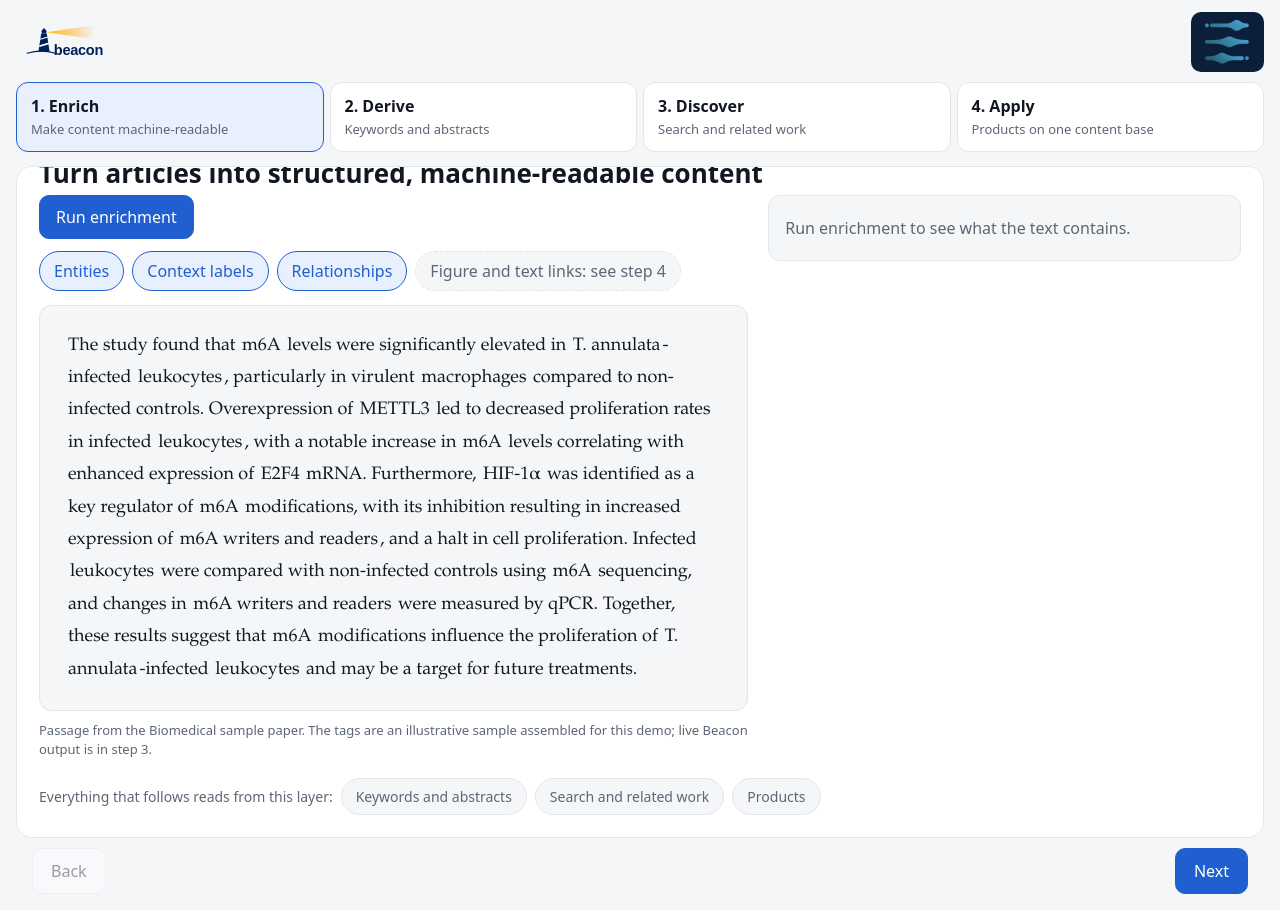
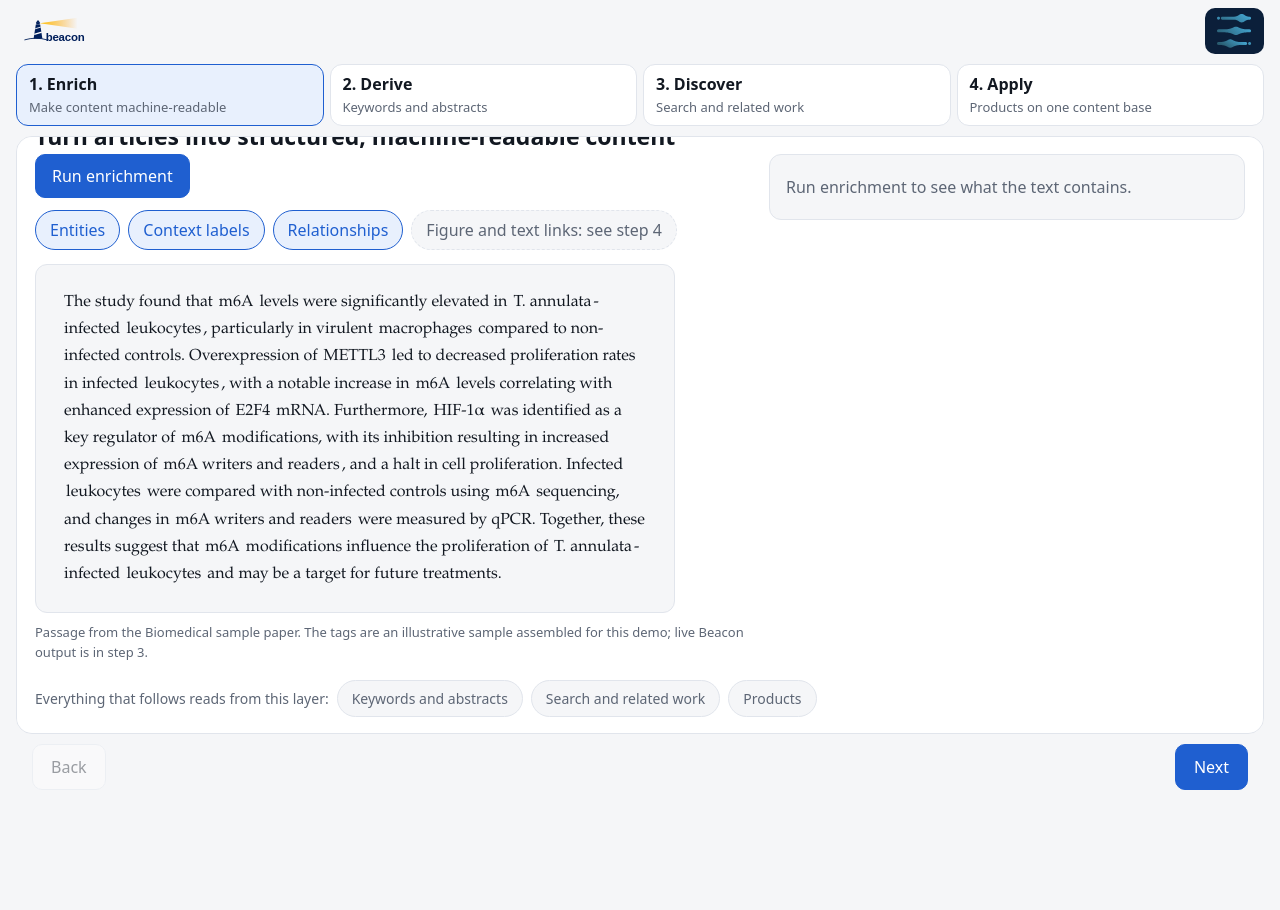
Before and after one commit to Shikha-SShikha/AI-Capabilities, a plain HTML site: page index.html in a window 1280 px wide. After the commit the page ends 800 px from the top, so only its background shows below. Drawn offline with Linux system fonts and the light colour scheme.

Commit message:
Fit demo to one screen: lock page height, tighten header, steps and Derive text
Co-Authored-By: Claude Sonnet 5 <noreply@anthropic.com>

```diff
--- a/index.html
+++ b/index.html
@@ -6,27 +6,28 @@
 <style>
 :root{--bg:#f5f6f8;--fg:#121821;--muted:#5d6675;--card:#ffffff;--line:#e1e5ec;--accent:#1f5fd0;--accent-soft:#e8f0fd;--ok:#1d7a4a;--ok-soft:#e6f5ec;--warn:#945700;--warn-soft:#fff1d1;--bad:#b3261e;--bad-soft:#fde8e6;--org-bg:#e6f5ec;--org-fg:#1d7a4a;--cell-bg:#e8f0fd;--cell-fg:#1a54b8;--gene-bg:#f3ecfc;--gene-fg:#6a3fbf;--mod-bg:#fff0d1;--mod-fg:#945700}
 *{box-sizing:border-box}
-body{margin:0;background:var(--bg);color:var(--fg);font:16px/1.5 system-ui,-apple-system,"Segoe UI",Roboto,sans-serif}
+html,body{height:100%}
+body{margin:0;background:var(--bg);color:var(--fg);font:16px/1.5 system-ui,-apple-system,"Segoe UI",Roboto,sans-serif;display:flex;flex-direction:column;overflow:hidden}
 :focus-visible{outline:2px solid var(--accent);outline-offset:2px}
 button{font:inherit;color:inherit}
-header{padding:12px 16px 0;display:flex;align-items:center;justify-content:space-between;gap:12px;flex-wrap:wrap}
-.brand-logo{height:56px;width:auto;display:block}
-.tnq-logo{height:44px;width:auto;display:block;background:#0b1f3a;border-radius:10px;padding:8px 14px;box-sizing:content-box}
+header{padding:8px 16px 0;display:flex;align-items:center;justify-content:space-between;gap:12px;flex-wrap:wrap}
+.brand-logo{height:44px;width:auto;display:block}
+.tnq-logo{height:34px;width:auto;display:block;background:#0b1f3a;border-radius:10px;padding:6px 12px;box-sizing:content-box}
 .hbtn{border:0;background:none;color:var(--muted);font-size:13px;cursor:pointer;padding:4px 8px;border-radius:8px}
 .hbtn:hover{color:var(--fg)}
 .steps{display:grid;grid-template-columns:repeat(auto-fit,minmax(150px,1fr));gap:6px;margin:10px 0 0;padding:0 16px}
-.steps button{text-align:left;padding:11px 14px;border-radius:12px;border:1px solid var(--line);background:var(--card);cursor:pointer}
+.steps button{text-align:left;padding:7px 12px;border-radius:12px;border:1px solid var(--line);background:var(--card);cursor:pointer}
 .steps button small{display:block;color:var(--muted);font-size:13px;margin-top:2px}
 .steps button[aria-current="step"]{border-color:var(--accent);background:var(--accent-soft)}
-main{padding:14px 16px 16px}
-.stage{background:var(--card);border:1px solid var(--line);border-radius:16px;padding:22px;height:calc(100vh - 128px);min-height:440px;overflow:auto;display:flex;flex-direction:column}
+main{padding:10px 16px 10px;flex:1;min-height:0;display:flex;flex-direction:column}
+.stage{background:var(--card);border:1px solid var(--line);border-radius:16px;padding:16px 18px;flex:1;min-height:0;overflow:auto;display:flex;flex-direction:column}
 .stage>*{flex-shrink:0}
 .stage .frame{flex:1;min-height:0;display:flex;flex-direction:column}
 .stage .frame iframe{flex:1;height:auto;min-height:0}
 .frame{border:1px solid var(--line);border-radius:12px;overflow:hidden;background:var(--bg)}
 .frame iframe{display:block;width:100%;height:100%;border:0}
 .frame iframe[hidden]{display:none}
-h1{font-size:26px;line-height:1.2;margin:0 0 6px}
+h1{font-size:23px;line-height:1.2;margin:0 0 4px}
 h3{margin:0 0 4px;font-size:14px;font-weight:600}
 .h-row{display:flex;align-items:flex-start;justify-content:space-between;gap:12px;flex-wrap:wrap}
 .lead{color:var(--muted);margin:0 0 18px;max-width:64ch}
@@ -54,7 +55,7 @@ h3{margin:0 0 4px;font-size:14px;font-weight:600}
 /* Enrich */
 .enrich{display:grid;grid-template-columns:minmax(0,1.5fr) minmax(260px,1fr);gap:20px}
 @media (max-width:820px){.enrich,.derive{grid-template-columns:1fr}}
-.passage{font:18px/1.8 Charter,"Iowan Old Style","Palatino Linotype",Georgia,serif;border:1px solid var(--line);border-radius:12px;padding:24px 28px;background:var(--bg);max-width:80ch;min-height:300px}
+.passage{font:16px/1.7 Charter,"Iowan Old Style","Palatino Linotype",Georgia,serif;border:1px solid var(--line);border-radius:12px;padding:24px 28px;background:var(--bg);max-width:80ch}
 .sent{border-radius:6px;transition:background .2s}
 .sent.hi{background:color-mix(in srgb,var(--accent) 20%,transparent);box-shadow:0 0 0 3px color-mix(in srgb,var(--accent) 20%,transparent)}
 .ctx{display:none;font:600 12px/1 system-ui,sans-serif}
@@ -78,7 +79,8 @@ h3{margin:0 0 4px;font-size:14px;font-weight:600}
 .reads{margin-top:18px;display:flex;gap:8px;flex-wrap:wrap;align-items:center;color:var(--muted);font-size:14px}
 
 /* Derive */
-.derive{display:grid;grid-template-columns:minmax(240px,1fr) minmax(0,1.8fr);gap:24px;margin-top:14px}
+.derive{display:grid;grid-template-columns:minmax(240px,1fr) minmax(0,2fr);gap:20px;margin-top:10px}
+.derive > div:last-child{columns:2;column-gap:28px}
 .chips{display:flex;gap:6px;flex-wrap:wrap;margin:6px 0 14px}
 .kw{padding:4px 11px;border-radius:99px;border:1px solid var(--line);background:var(--accent-soft);color:var(--accent);cursor:pointer;font-size:14px}
 .kw[aria-pressed="true"]{background:var(--accent);color:#fff;border-color:var(--accent)}
@@ -88,10 +90,10 @@ mark.k{background:#ffe58a;color:#121821;border-radius:3px;padding:0 2px}
 .terms{margin:4px 0 0;padding-left:18px;font-size:14px}
 .paper{font-size:14px;color:var(--muted);margin:0 0 6px}
 .paper strong{color:var(--fg)}
-.sec{border-top:1px solid var(--line);padding:12px 0}
+.sec{border-top:1px solid var(--line);padding:6px 0;break-inside:avoid}
 .sec:first-of-type{border-top:0;padding-top:4px}
 .sec h3{color:var(--accent);text-transform:capitalize}
-.sec p{margin:0;max-width:70ch}
+.sec p{margin:0;max-width:none;font-size:13px;line-height:1.45}
 .qa{font-size:14px;margin-top:10px;padding:8px 12px;border-radius:8px}
 .qa.ok{background:var(--ok-soft);color:var(--ok)}
 .qa.warn{background:var(--warn-soft);color:var(--warn)}
@@ -181,7 +183,7 @@ pre.json{background:var(--bg);border:1px solid var(--line);border-radius:8px;pad
 
 header{transition:background .2s}
 .hright{display:flex;align-items:center;gap:14px}
-.brand-logo{height:56px;width:auto;display:block}
+.brand-logo{height:44px;width:auto;display:block}
 .abs-title{margin:14px 0 2px;font-size:18px}
 .muted-line{color:var(--muted);font-size:13px;margin:0 0 10px}
 </style></head><body>
```
